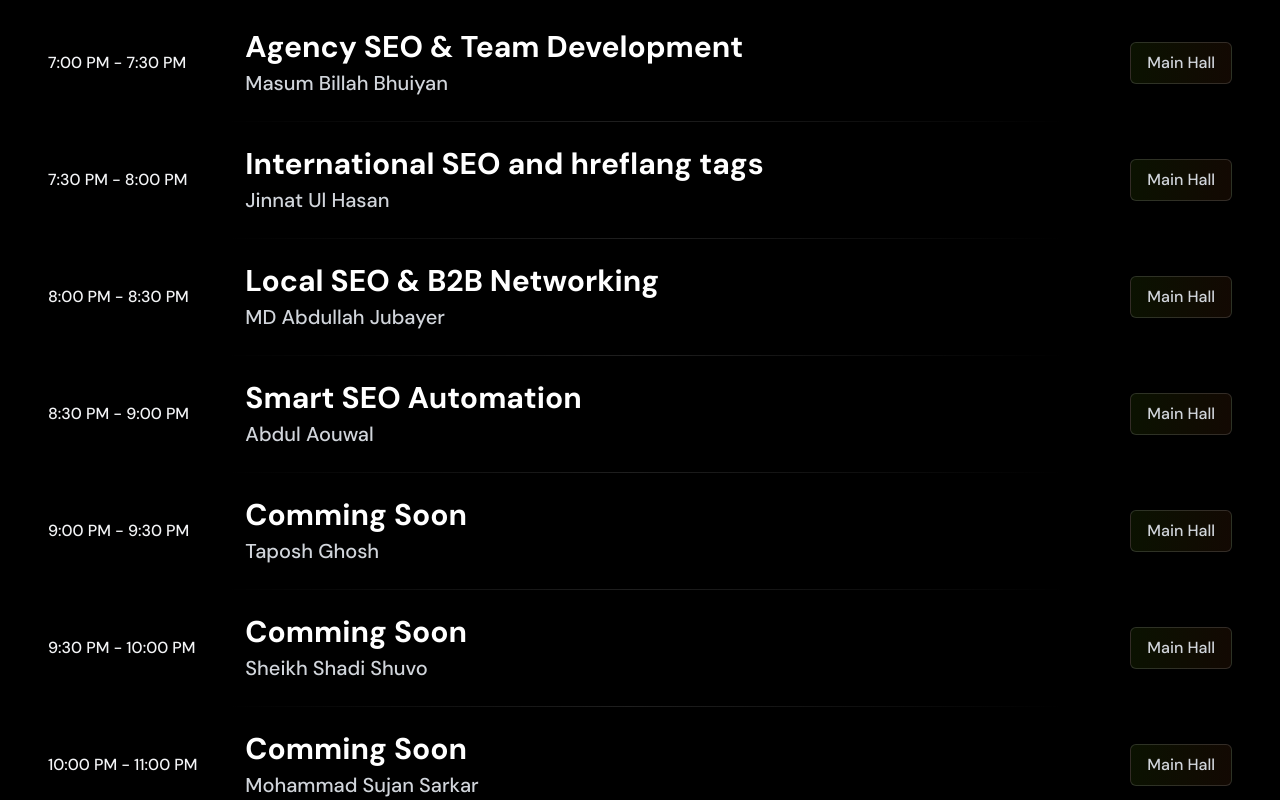
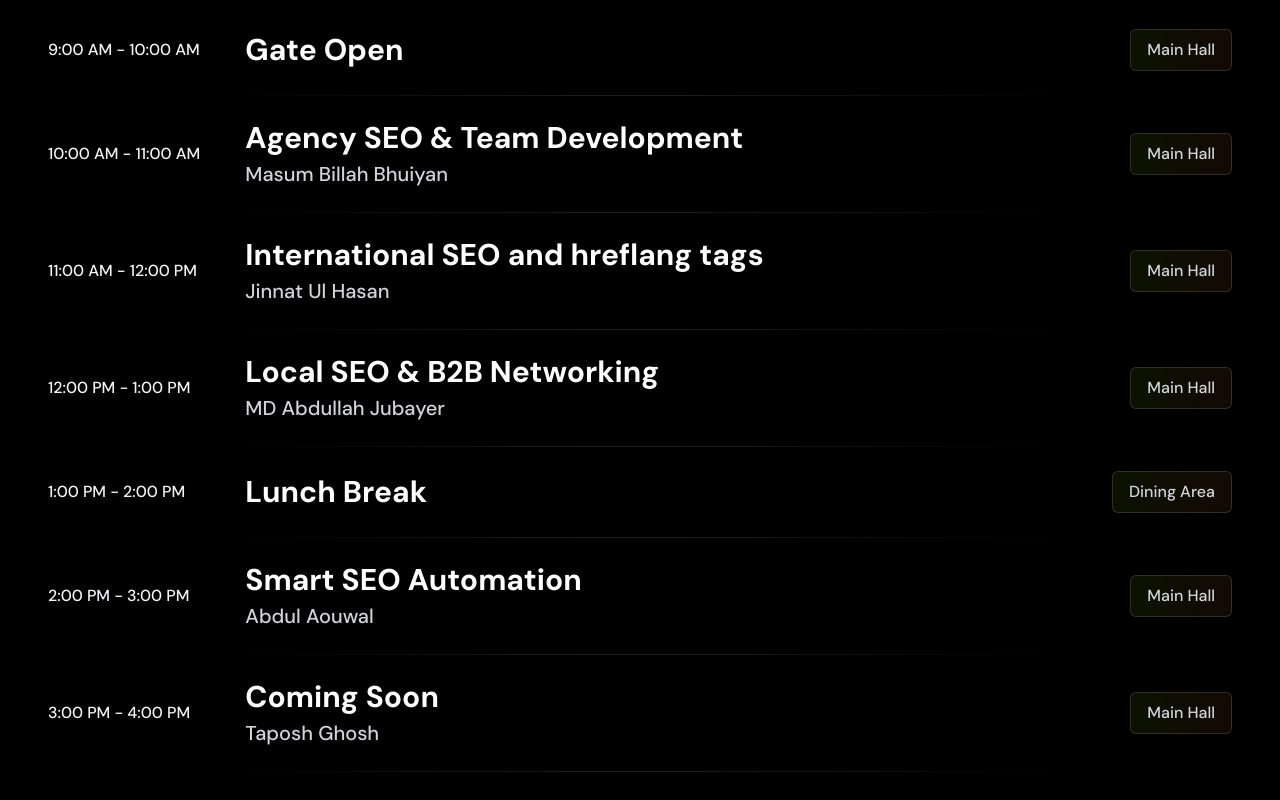
Before and after one commit to mahmudulmr19/event-app, a Next.js app: page / in a window 1280 px wide. Shown: the part 2640-3440 px from the top of the page. Built offline with nearby package versions, Linux system fonts and the light colour scheme.

Commit message:
feat: update agenda times and add new events for improved scheduling and clarity in the conference agenda component

```diff
--- a/src/components/home/agendas.tsx
+++ b/src/components/home/agendas.tsx
@@ -53,45 +53,60 @@ const AgendaItem = ({
 export function Agendas() {
   const agendas = [
     {
-      time: "7:00 PM - 7:30 PM",
+      time: "9:00 AM - 10:00 AM",
+      title: "Gate Open",
+      location: "Main Hall",
+    },
+    {
+      time: "10:00 AM - 11:00 AM",
       title: "Agency SEO & Team Development",
       speaker: "Masum Billah Bhuiyan",
       location: "Main Hall",
     },
     {
-      time: "7:30 PM - 8:00 PM",
+      time: "11:00 AM - 12:00 PM",
       title: "International SEO and hreflang tags",
       speaker: "Jinnat Ul Hasan",
       location: "Main Hall",
     },
     {
-      time: "8:00 PM - 8:30 PM",
+      time: "12:00 PM - 1:00 PM",
       title: "Local SEO & B2B Networking",
       speaker: "MD Abdullah Jubayer",
       location: "Main Hall",
     },
     {
-      time: "8:30 PM - 9:00 PM",
+      time: "1:00 PM - 2:00 PM",
+      title: "Lunch Break",
+      location: "Dining Area",
+    },
+    {
+      time: "2:00 PM - 3:00 PM",
       title: "Smart SEO Automation",
       speaker: "Abdul Aouwal",
       location: "Main Hall",
     },
     {
-      time: "9:00 PM - 9:30 PM",
-      title: "Comming Soon",
+      time: "3:00 PM - 4:00 PM",
+      title: "Coming Soon",
       speaker: "Taposh Ghosh",
       location: "Main Hall",
     },
     {
-      time: "9:30 PM - 10:00 PM",
-      title: "Comming Soon",
+      time: "4:00 PM - 5:00 PM",
+      title: "Coming Soon",
       speaker: "Sheikh Shadi Shuvo",
       location: "Main Hall",
     },
     {
-      time: "10:00 PM - 11:00 PM",
-      title: "Comming Soon",
+      time: "5:00 PM - 6:00 PM",
+      title: "Coming Soon",
       speaker: "Mohammad Sujan Sarkar",
+      location: "Main Hall",
+    },
+    {
+      time: "6:00 PM - 7:00 PM",
+      title: "Closing Remarks & Networking",
       location: "Main Hall",
     },
   ];
```
